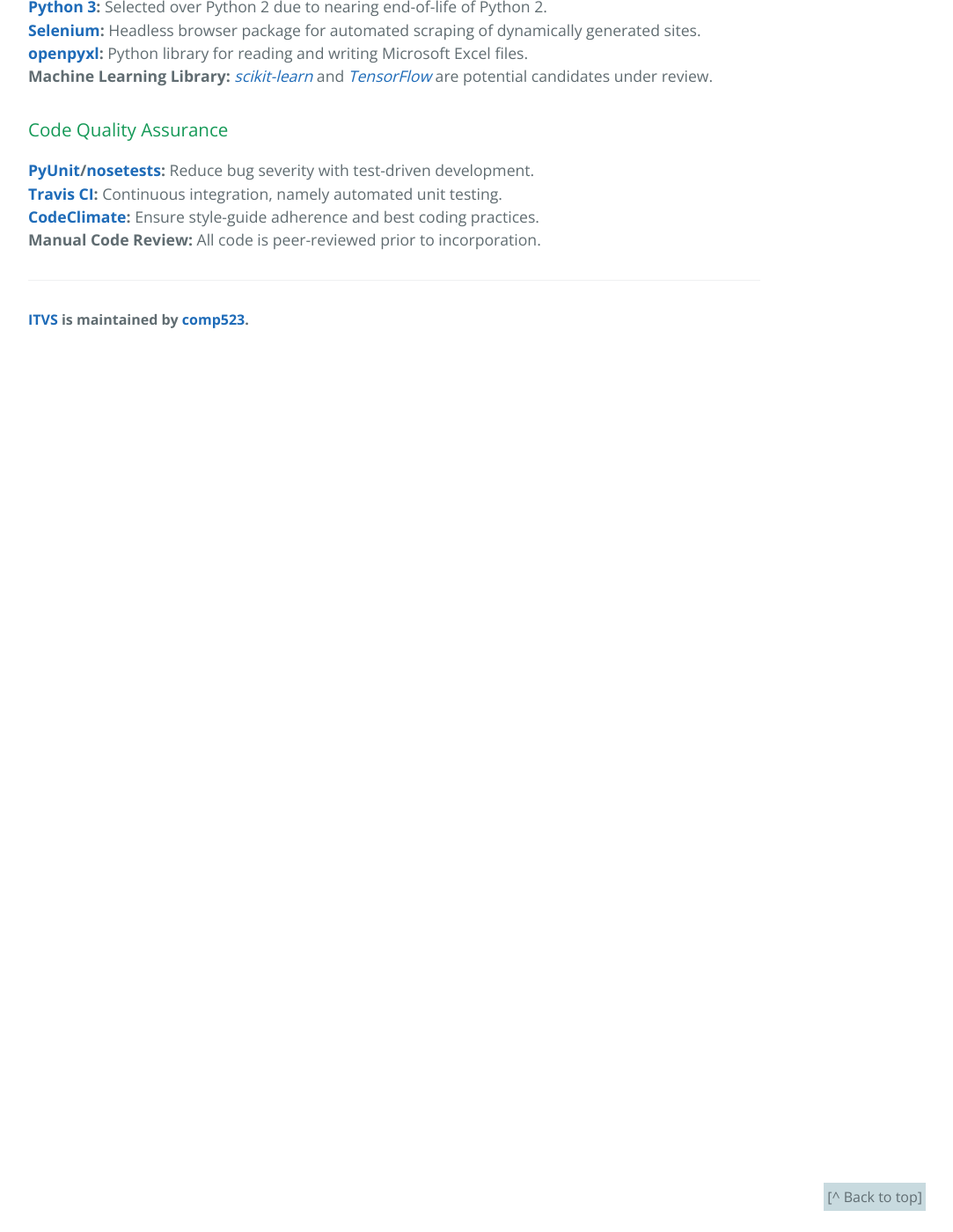
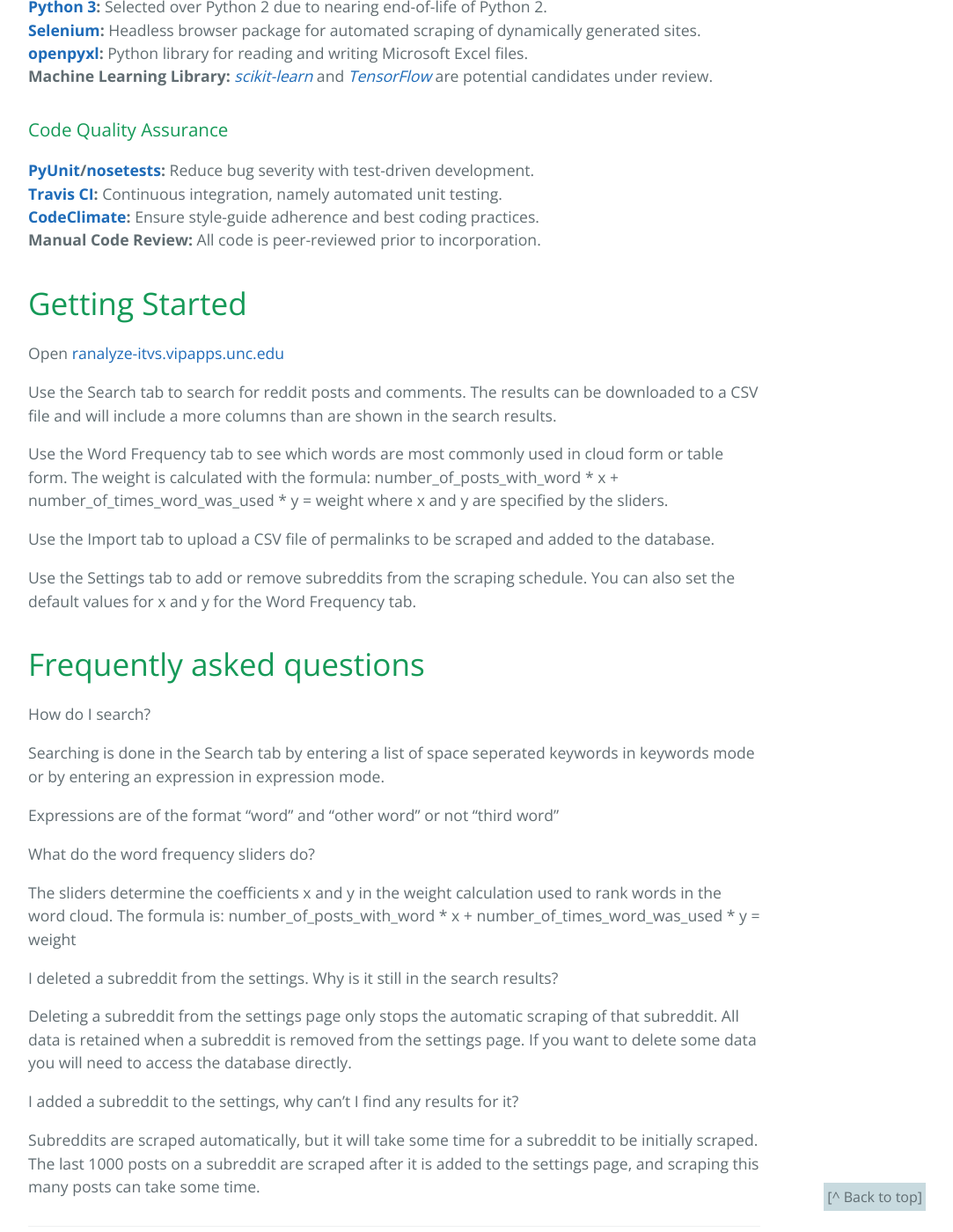
Before and after one commit to comp523/ITVS, a Jekyll site: the page built from index.md, in a window 1280 px wide and 1400 px high, scrolled down 5047 px. Shown: the whole window at 88% size, without its empty margins (192-1275 px from the left). Built offline with Jekyll 4.4.1, drawn with Linux system fonts in a browser that asks for light colours.

Commit message:
Add first version of getting started page and FAQ

```diff
--- /dev/null
+++ b/_includes/index/faq.md
@@ -0,0 +1,19 @@
+# Frequently asked questions
+
+How do I search?
+
+Searching is done in the Search tab by entering a list of space seperated keywords in keywords mode or by entering an expression in expression mode.
+
+Expressions are of the format "word" and "other word" or not "third word"
+
+What do the word frequency sliders do?
+
+The sliders determine the coefficients x and y in the weight calculation used to rank words in the word cloud. The formula is: number_of_posts_with_word * x + number_of_times_word_was_used * y = weight
+
+I deleted a subreddit from the settings. Why is it still in the search results?
+
+Deleting a subreddit from the settings page only stops the automatic scraping of that subreddit. All data is retained when a subreddit is removed from the settings page. If you want to delete some data you will need to access the database directly.
+
+I added a subreddit to the settings, why can't I find any results for it?
+
+Subreddits are scraped automatically, but it will take some time for a subreddit to be initially scraped. The last 1000 posts on a subreddit are scraped after it is added to the settings page, and scraping this many posts can take some time.
--- /dev/null
+++ b/_includes/index/quickstart.md
@@ -0,0 +1,11 @@
+# Getting Started
+
+Open [ranalyze-itvs.vipapps.unc.edu](https://ranalyze-itvs.vipapps.unc.edu/)
+
+Use the Search tab to search for reddit posts and comments. The results can be downloaded to a CSV file and will include a more columns than are shown in the search results.
+
+Use the Word Frequency tab to see which words are most commonly used in cloud form or table form. The weight is calculated with the formula: number_of_posts_with_word * x + number_of_times_word_was_used * y = weight where x and y are specified by the sliders.
+
+Use the Import tab to upload a CSV file of permalinks to be scraped and added to the database.
+
+Use the Settings tab to add or remove subreddits from the scraping schedule. You can also set the default values for x and y for the Word Frequency tab.
--- a/index.md
+++ b/index.md
@@ -42,3 +42,7 @@ show_back_to_top: true
 {% include index/requirements.md %}
 
 {% include index/platform.md %}
+
+{% include index/quickstart.md %}
+
+{% include index/faq.md %}
```
